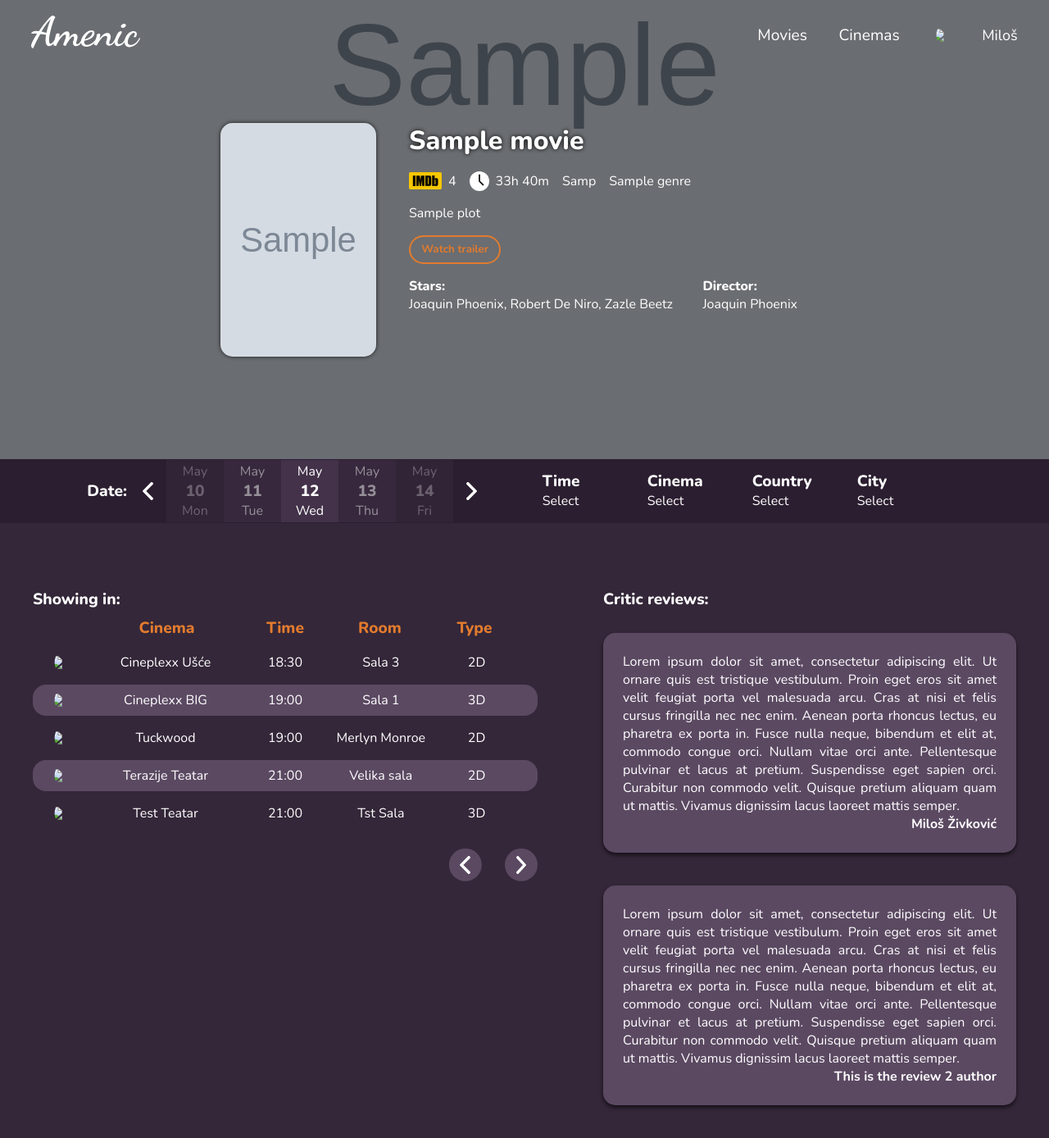
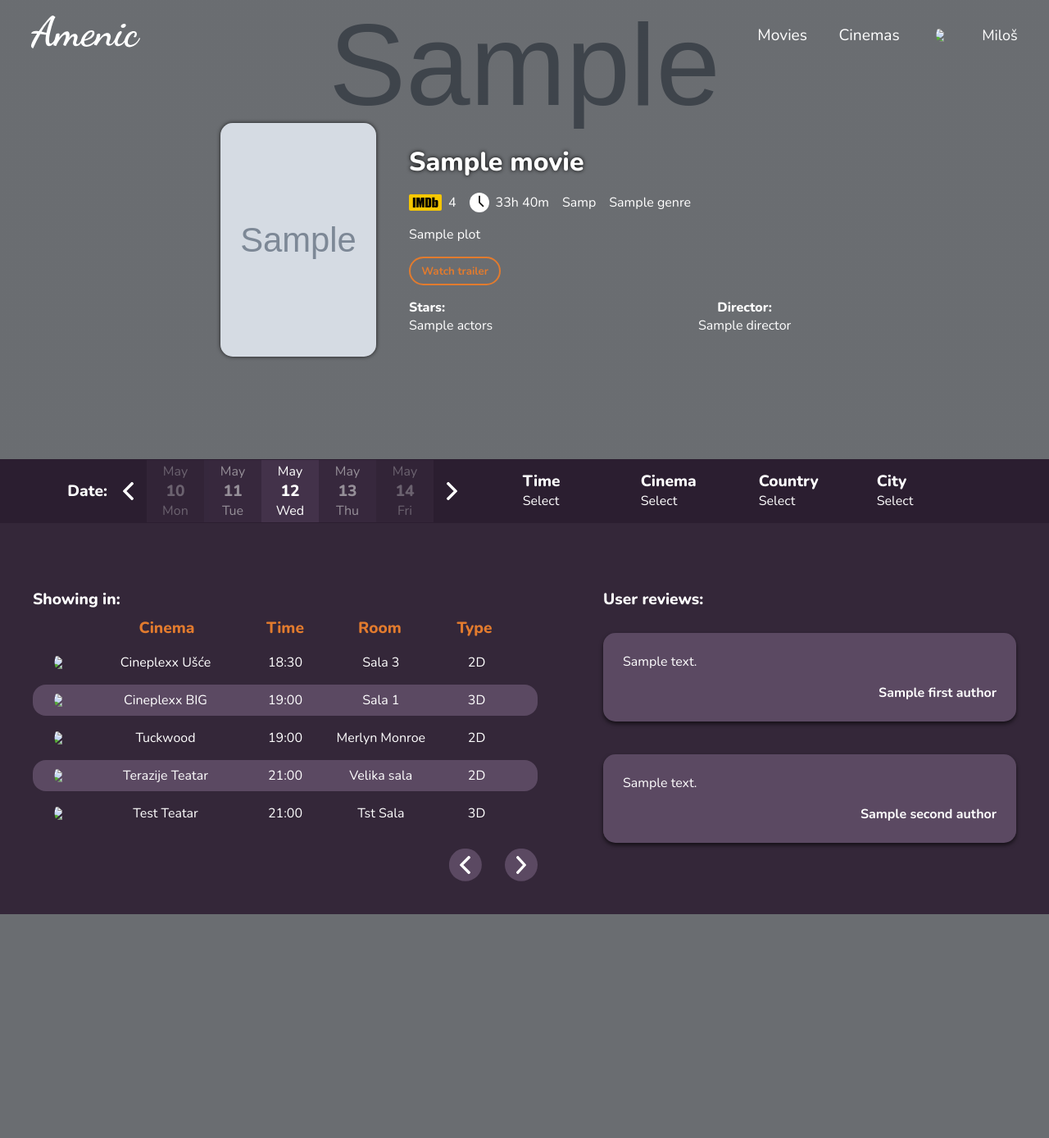
Before and after one commit to k0lic/Amenic, a CodeIgniter 4 app: the page made by Implementation/Amenic/app/Views/Movies/movie.php in a window 1280 px wide. Shown: the whole page at 82% size. After the commit the page ends 1115 px from the top, so only its background shows below. Run offline with PHP 8.4 and a stand-in for CodeIgniter, Linux system fonts and the light colour scheme; the template is opened without the code that fills it: most values are stand-ins (such as "Sample title", 1, 10 or a date in 2020); grey boxes marked "Sample" are stand-in pictures; some libraries are stand-ins or nearby versions.

Commit message:
Created a web scraper for IMDB reviews

```diff
--- a/Implementation/Amenic/app/Config/Constants.php
+++ b/Implementation/Amenic/app/Config/Constants.php
@@ -81,3 +81,4 @@ defined('EXIT__AUTO_MAX')      || define('EXIT__AUTO_MAX', 125); // highest auto
 defined('jwtSecret') || define('jwtSecret', '__drazenRocks__');
 defined('amenicEmail') || define('amenicEmail', 'amenicetf@gmail.com');
 defined('amenicPassword') || define('amenicPassword', '@m3n!c3tf');
+defined('nytAPIKey') || define('nytAPIKey', 'EkG0Us8Jnp1DESwqdNnbX9bYcXfJwGku');
--- a/Implementation/Amenic/app/Views/Movies/movie.php
+++ b/Implementation/Amenic/app/Views/Movies/movie.php
@@ -6,6 +6,11 @@
     $hour = intval($movie->runtime / 60);
     $minutes = intval($movie->runtime % 60);
     $year = substr($movie->released, 0, 4);
+
+    $actors = explode(',', $movie->actors, 4);
+    $cnt = count($actors);
+
+    $maxlen = 510;
 ?>
 
 <!DOCTYPE html>
@@ -40,7 +45,7 @@
         background-size: cover;
 	    background-repeat: no-repeat;
 	    background-position: center bottom;">
-            <div class="row w100 centerX mt-3">
+            <div class="row w100 centerRow mt-3">
                 <img src="<?php echo $movie->poster ?>" class="moviePoster mr-5" />
                 <div class="movieInfoWrapper column w40">
                     <span class="movieTitle"><?php echo $movie->title ?></span>
@@ -61,13 +66,18 @@
                     </div>
 
                     <div class="row mt-2">
-                        <div class="column w70">
+                        <div class="column w60">
                             <span class="movieInfoCrewTitle">Stars:</span>
-                            <span class="movieInfoCrew">Joaquin Phoenix, Robert De Niro, Zazle Beetz</span>
+                            <span class="movieInfoCrew">
+                                <?php for($i = 0; $i < count($actors) && $i < 3; $i++) {
+                                        echo $actors[$i];
+                                        if($i != 2 && $i != $cnt-1) echo ", ";
+                                    }
+                                ?></span>
                         </div>
-                        <div class="column w30">
+                        <div class="column centerY w40">
                             <span class="movieInfoCrewTitle">Director:</span>
-                            <span class="movieInfoCrew">Joaquin Phoenix</span>
+                            <span class="movieInfoCrew"><?php echo $movie->director?></span>
                         </div>
                     </div>
 
@@ -107,44 +117,44 @@
                 <img src="/assets/Movie/arrowRight.svg" class="movieArrow mr-5" id="movieArrowRight"/>
             </div>
 
-            <div class="column w10 dropdownColumn ml-5" id="timeColumn">
+            <div class="column w10 dropdownColumn ml-5 mr-2" id="timeColumn">
                 <ul>
                     <li><div class="column">
                     <span class="dropdownTitle">Time</span>
                     <span class="dropdownSubtitle" id="timeSelect">Select</span>
                     </div>
                         <ul class="dropdown">
-                            <li><a href="#">18:30</a></li>
-                            <li><a href="#">19:30</a></li>
-                            <li><a href="#">20:00</a></li>
+                            <li class="timeDropdownItem">18:30</li>
+                            <li class="timeDropdownItem">19:30</li>
+                            <li class="timeDropdownItem">20:00</li>
                         </ul>
                     </li>
                 </ul>
             </div>
 
-            <div class="column w10 dropdownColumn" id="cinemaColumn">
+            <div class="column w10 dropdownColumn mr-2" id="cinemaColumn">
                 <ul>
                     <li><div class="column">
                     <span class="dropdownTitle">Cinema</span>
                     <span class="dropdownSubtitle" id="cinemaSelect">Select</span>
                     </div>
                         <ul class="dropdown">
-                            <li><a href="#">Cineplexx BIG</a></li>
-                            <li><a href="#">Cineplexx Ušće</a></li>
-                            <li><a href="#">Jagodinski kulturni centar</a></li>
+                            <li class="cinemaDropdownItem">Cineplexx BIG</li>
+                            <li class="cinemaDropdownItem">Cineplexx Ušće</li>
+                            <li class="cinemaDropdownItem">Jagodinski kulturni centar</li>
                         </ul>
                     </li>
                 </ul>
             </div>
 
-            <div class="column w10 dropdownColumn" id="countryColumn">
+            <div class="column w10 dropdownColumn mr-2" id="countryColumn">
                 <ul>
                     <li><div class="column">
                     <span class="dropdownTitle">Country</span>
                     <span class="dropdownSubtitle" id="countrySelect">Select</span>
                     </div>
                         <ul class="dropdown">
-                            <li><a href="#">Serbia</a></li>
+                            <li class="countryDropdownItem">Serbia</li>
                         </ul>
                     </li>
                 </ul>
@@ -157,10 +167,10 @@
                     <span class="dropdownSubtitle" id="citySelect">Select</span>
                     </div>
                         <ul class="dropdown" id="cityDropdown">
-                            <li><a href="#" class="cityDropdownItem" id="cityBeograd">Beograd</a></li>
-                            <li><a href="#" class="cityDropdownItem" id="cityNovi Sad">Novi Sad</a></li>
-                            <li><a href="#" class="cityDropdownItem" id="cityNiš">Niš</a></li>
-                            <li><a href="#" class="cityDropdownItem" id="cityJagodina">Jagodina</a></li>
+                            <li class="cityDropdownItem">Beograd</li>
+                            <li class="cityDropdownItem">Novi Sad</li>
+                            <li class="cityDropdownItem">Niš</li>
+                            <li class="cityDropdownItem">Jagodina</li>
                         </ul>
                     </li>
                 </ul>
@@ -286,21 +296,34 @@
             </div>
 
             <div class="column w45 criticsPart mr-5">
-                <span class="criticsTitle mb-3">Critic reviews:</span>
+                <span class="criticsTitle mb-3">User reviews:</span>
                 <div class="column review mb-5">
                     <span class="reviewBody">
-                    Lorem ipsum dolor sit amet, consectetur adipiscing elit. Ut ornare quis est tristique vestibulum. Proin eget eros sit amet velit feugiat porta vel malesuada arcu. Cras at nisi et felis cursus fringilla nec nec enim. Aenean porta rhoncus lectus, eu pharetra ex porta in. Fusce nulla neque, bibendum et elit at, commodo congue orci. Nullam vitae orci ante. Pellentesque pulvinar et lacus at pretium. Suspendisse eget sapien orci. Curabitur non commodo velit. Quisque pretium aliquam quam ut mattis. Vivamus dignissim lacus laoreet mattis semper.
+                    <?php
+                    $review =  $reviews['firstAuthor']['text'];
+                    if ( strlen($review) > $maxlen ){
+                        $review = substr($review,0,strrpos($review,". ",$maxlen-strlen($review))+1);
+                    }
+                    echo $review;
+                    ?>
                     </span>
-                    <span class="reviewAuthor">
-                        Miloš Živković
+                    <span class="reviewAuthor mt-2">
+                    <?php echo $reviews['firstAuthor']['name']; ?>
                     </span>
                 </div>
                 <div class="column review">
                     <span class="reviewBody">
-                    Lorem ipsum dolor sit amet, consectetur adipiscing elit. Ut ornare quis est tristique vestibulum. Proin eget eros sit amet velit feugiat porta vel malesuada arcu. Cras at nisi et felis cursus fringilla nec nec enim. Aenean porta rhoncus lectus, eu pharetra ex porta in. Fusce nulla neque, bibendum et elit at, commodo congue orci. Nullam vitae orci ante. Pellentesque pulvinar et lacus at pretium. Suspendisse eget sapien orci. Curabitur non commodo velit. Quisque pretium aliquam quam ut mattis. Vivamus dignissim lacus laoreet mattis semper.
+                    <?php
+                    $review =  $reviews['secondAuthor']['text'];
+                    if ( strlen($review) > $maxlen ){
+                        $review = substr($review,0,strrpos($review,".",$maxlen-strlen($review))+1);
+                    }
+                    echo $review;
+                    ?>
+
                     </span>
-                    <span class="reviewAuthor">
-                        This is the review 2 author
+                    <span class="reviewAuthor mt-2">
+                    <?php echo $reviews['secondAuthor']['name']; ?>
                     </span>
                 </div>
             </div>
--- a/Implementation/Amenic/composer.json
+++ b/Implementation/Amenic/composer.json
@@ -9,7 +9,8 @@
 		"codeigniter4/framework": "^4",
 		"guzzlehttp/guzzle": "^6.5",
 		"firebase/php-jwt": "^5.2",
-		"phpmailer/phpmailer": "^6.1"
+		"phpmailer/phpmailer": "^6.1",
+		"paquettg/php-html-parser": "^2.2"
 	},
 	"require-dev": {
 		"mikey179/vfsstream": "1.6.*",
```
Also changed, not shown: Implementation/Amenic/app/Controllers/Movie.php (+7 -1 lines), Implementation/Amenic/app/Helpers/imdb_helper.php (added, +49 -0 lines), Implementation/Amenic/public/js/movieSearchFilter.js (+35 -7 lines).
